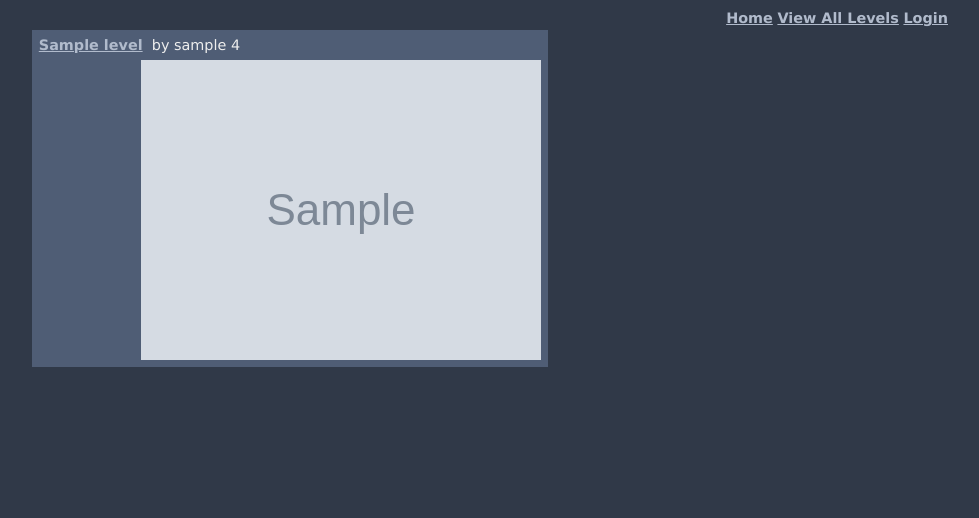
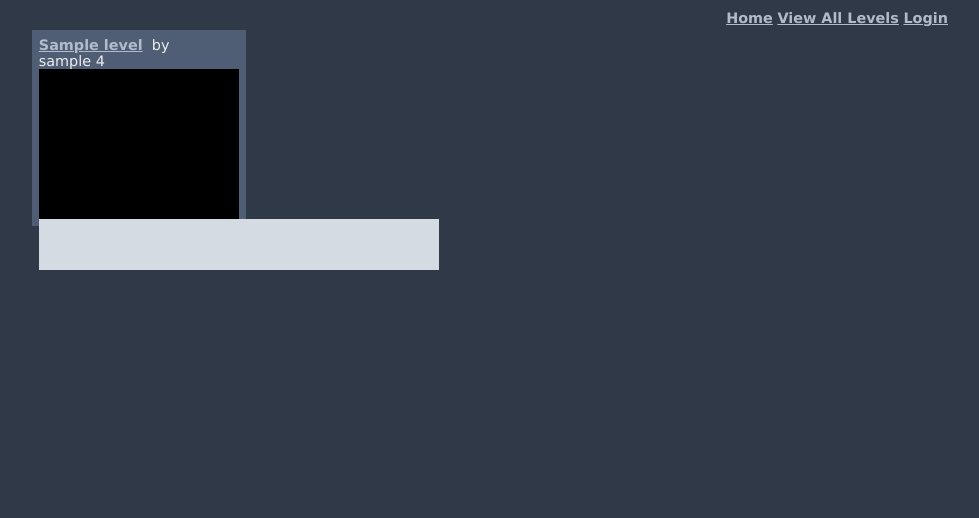
Before and after one commit to bkconrad/pleiades, a CakePHP app: the page made by app/View/Levels/all.ctp in a window 1280 px wide. Shown: the part 72-590 px from the top of the page, without its empty margins (152-1131 px from the left). Run offline with PHP 8.4 and a stand-in for CakePHP, Linux system fonts and the light colour scheme; the template is opened without the code that fills it: most values are stand-ins (such as "Sample title", 1, 10 or a date in 2020); grey boxes marked "Sample" are stand-in pictures; data that the repository does not hold is empty; some libraries are stand-ins or nearby versions.

Commit message:
improve screenshot display

```diff
--- a/app/Controller/LevelsController.php
+++ b/app/Controller/LevelsController.php
@@ -116,11 +116,11 @@ class LevelsController extends AppController {
     $levelLists = array(
       'Recently Updated' => $this->Level->find('all', array(
         'order' => 'Level.updated DESC',
-        'limit' => 3
+        'limit' => 8
       )),
       'Highest Rated' => $this->Level->find('all', array(
         'order' => 'Level.rating DESC',
-        'limit' => 3
+        'limit' => 8
       )),
     );
 
--- a/app/View/Levels/all.ctp
+++ b/app/View/Levels/all.ctp
@@ -4,7 +4,11 @@ foreach ($levels as $k => $level) {
       $this->Html->link($level['Level']['name'], array('action' => 'view', $level['Level']['id']))
     . '&nbsp; by ' . $level['User']['username']
     . '&nbsp;<span class="rating">' . $level['Level']['rating'] . '</span>'
-    . '&nbsp;' . $this->Html->image('t' . $level['Level']['screenshot_filename'], array('class' => 'thumbnail'))
+    . '<div class="thumbnail-wrapper">'
+    . '<span class="thumbnail-helper">'
+    . '</span>'
+    . $this->Html->image('t' . $level['Level']['screenshot_filename'], array('class' => 'thumbnail'))
+    . '</div>'
   ;
   echo $this->Html->tag('div', $divContent, array('class' => 'level'));
 }
--- a/app/View/Levels/index.ctp
+++ b/app/View/Levels/index.ctp
@@ -6,7 +6,11 @@ foreach($levelLists as $heading => $levels) {
         $this->Html->link($level['Level']['name'], array('action' => 'view', $level['Level']['id']))
       . '&nbsp; by ' . $level['User']['username']
       . '&nbsp;<span class="rating">' . $level['Level']['rating'] . '</span>'
-      . '&nbsp;' . $this->Html->image('t' . $level['Level']['screenshot_filename'], array('class' => 'thumbnail'))
+      . '<div class="thumbnail-wrapper">'
+      . '<span class="thumbnail-helper">'
+      . '</span>'
+      . $this->Html->image('t' . $level['Level']['screenshot_filename'], array('class' => 'thumbnail'))
+      . '</div>'
     ;
     echo $this->Html->tag('div', $divContent, array('class' => 'level'));
   }
--- a/app/webroot/css/pleiades.css
+++ b/app/webroot/css/pleiades.css
@@ -805,6 +805,7 @@ li.tag {
   margin: .25em;
 	background: #4f5d75;
   clear: both;
+  width: 200px;
 }
 
 .level > * {
@@ -817,7 +818,19 @@ li.tag {
 }
 
 .thumbnail {
-  clear: left;
-  float: right;
-  margin-top: .5em;
+  vertical-align: middle;
 }
+
+.thumbnail-helper {
+  display: inline-block;
+  height: 100%;
+  vertical-align: middle;
+}
+
+.thumbnail-wrapper {
+  height: 150px;
+  width: 200px;
+  background: black;
+  vertical-align: middle;
+  text-align: center;
+}
```
Also changed, not shown: app/webroot/img/no-screenshot.png (added), app/webroot/img/tno-screenshot.png (added).
